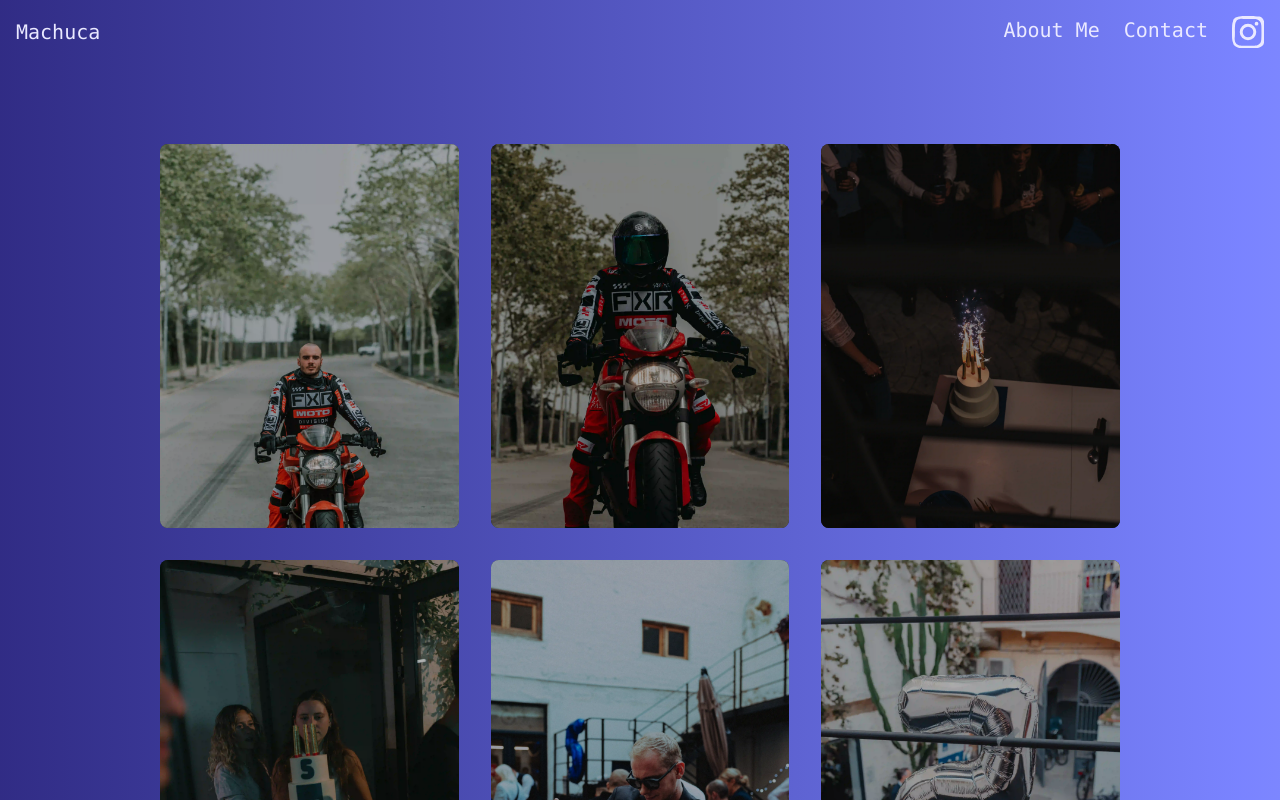
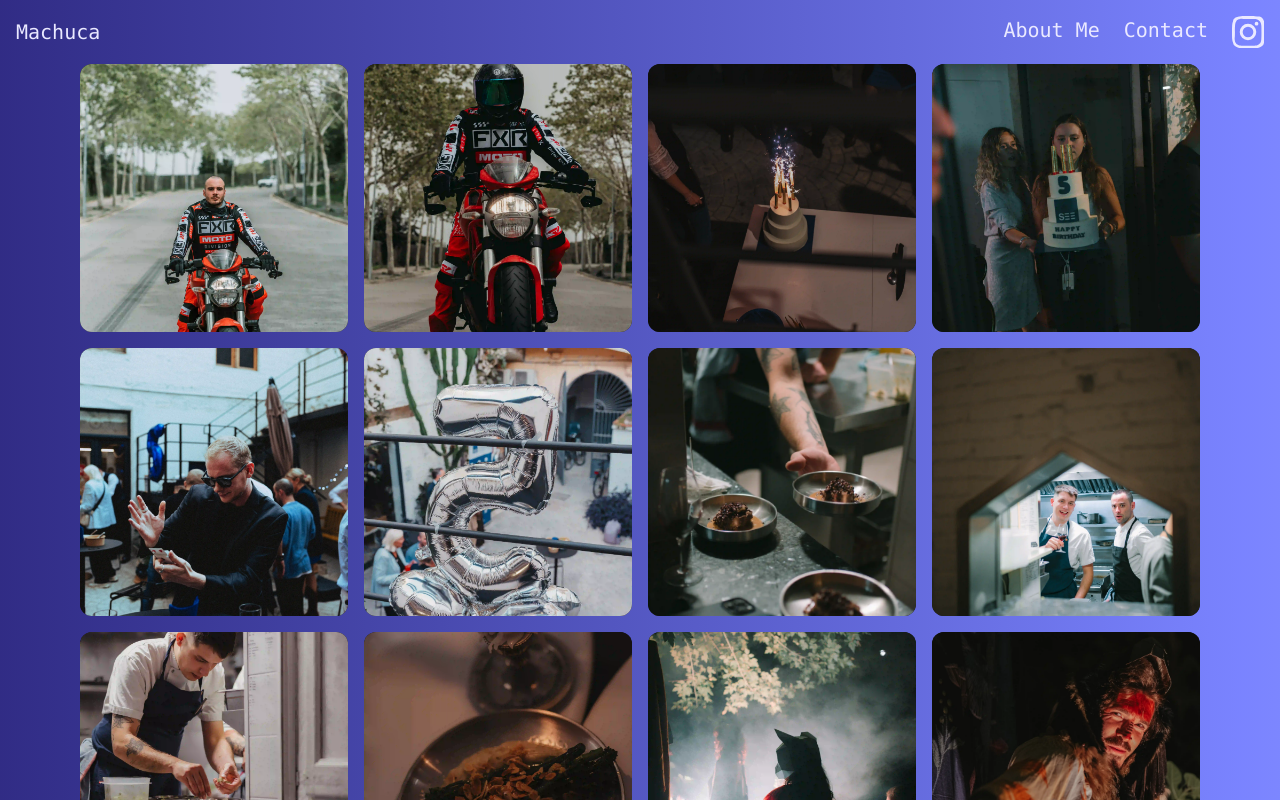
Before and after one commit to Machvca/portfoliophotos, a Next.js app: page /shootings in a window 1280 px wide. Shown: the top 800 px of the page. Built offline with nearby package versions, Linux system fonts and the light colour scheme; what @midudev/tailwind-animations would draw is missing.

Commit message:
shootings page fixed to a modal and gallery

```diff
--- a/app/components/ui/focus-cards.tsx
+++ /dev/null
@@ -1,141 +0,0 @@
-"use client";
-
-import React, { useState, useCallback, useEffect } from "react";
-import Image from "next/image";
-import { AnimatePresence, motion } from "framer-motion";
-import { cn } from "@/lib/utils";
-
-type CardData = {
-  title: string;
-  src: string;
-};
-
-export function FocusCards({ cards }: { cards: CardData[] }) {
-  const [hovered, setHovered] = useState<number | null>(null);
-  const [selectedImage, setSelectedImage] = useState<string | null>(null);
-  const [currentIndex, setCurrentIndex] = useState<number | null>(null);
-
-  const selectImage = useCallback(
-    (index: number) => {
-      setSelectedImage(cards[index].src);
-      setCurrentIndex(index);
-    },
-    [cards]
-  );
-
-  const goToPreviousImage = useCallback(() => {
-    if (currentIndex !== null && currentIndex > 0) {
-      const newIndex = currentIndex - 1;
-      setSelectedImage(cards[newIndex].src);
-      setCurrentIndex(newIndex);
-    }
-  }, [currentIndex, cards]);
-
-  const goToNextImage = useCallback(() => {
-    if (currentIndex !== null && currentIndex < cards.length - 1) {
-      const newIndex = currentIndex + 1;
-      setSelectedImage(cards[newIndex].src);
-      setCurrentIndex(newIndex);
-    }
-  }, [currentIndex, cards]);
-
-  useEffect(() => {
-    const handleKeyDown = (e: KeyboardEvent) => {
-      if (e.key === "Escape") {
-        setSelectedImage(null);
-        setCurrentIndex(null);
-      }
-      if (e.key === "ArrowLeft") goToPreviousImage();
-      if (e.key === "ArrowRight") goToNextImage();
-    };
-    window.addEventListener("keydown", handleKeyDown);
-    return () => window.removeEventListener("keydown", handleKeyDown);
-  }, [goToPreviousImage, goToNextImage]);
-
-  return (
-    <>
-      <div className="grid grid-cols-2 md:grid-cols-3 gap-4 md:gap-8 max-w-5xl mt-36 px-8 md:mx-auto md:px-8 w-full mb-16">
-        {cards.map((card, index) => (
-          <div
-            key={card.title}
-            onMouseEnter={() => setHovered(index)}
-            onMouseLeave={() => setHovered(null)}
-            onClick={() => selectImage(index)}
-            className={cn(
-              "rounded-lg relative bg-gray-900 dark:bg-neutral-900 overflow-hidden h-60 md:h-96 w-full transition-all duration-300 ease-out cursor-pointer",
-              hovered !== null && hovered !== index && "lg:blur-sm scale-[0.99]"
-            )}
-          >
-            <Image
-              src={card.src}
-              alt={card.title}
-              width={800}
-              height={600}
-              loading="lazy"
-              unoptimized
-              className="object-cover absolute inset-0"
-            />
-            <div
-              className={cn(
-                "absolute inset-0 bg-black/30 flex items-end py-8 px-4 transition-opacity duration-300",
-                hovered === index ? "opacity-0" : "opacity-100"
-              )}
-            />
-          </div>
-        ))}
-      </div>
-
-      <AnimatePresence>
-        {selectedImage && currentIndex !== null && (
-          <motion.div
-            className="fixed inset-0 bg-black bg-opacity-90 flex items-center justify-center z-50 cursor-zoom-out"
-            onClick={() => {
-              setSelectedImage(null);
-              setCurrentIndex(null);
-            }}
-            initial={{ opacity: 0 }}
-            animate={{ opacity: 1 }}
-            exit={{ opacity: 0 }}
-          >
-            <motion.div
-              onClick={(e) => e.stopPropagation()}
-              initial={{ scale: 0.8, opacity: 0 }}
-              animate={{ scale: 1, opacity: 1 }}
-              exit={{ scale: 0.8, opacity: 0 }}
-              transition={{ duration: 0.3 }}
-            >
-              <Image
-                src={selectedImage}
-                alt="Expanded"
-                width={1200}
-                height={1200}
-                loading="lazy"
-                unoptimized
-                className="max-w-full max-h-screen object-contain "
-              />
-            </motion.div>
-
-            <div
-              className="absolute left-4 top-1/2 transform -translate-y-1/2 text-terracota/70 hover:text-indigo-900 cursor-pointer z-50"
-              onClick={(e) => {
-                e.stopPropagation();
-                goToPreviousImage();
-              }}
-            >
-              <span className="text-4xl select-none">&lt;</span>
-            </div>
-            <div
-              className="absolute right-4 top-1/2 transform -translate-y-1/2 text-terracota/70 hover:text-terracota cursor-pointer z-50"
-              onClick={(e) => {
-                e.stopPropagation();
-                goToNextImage();
-              }}
-            >
-              <span className="text-4xl select-none">&gt;</span>
-            </div>
-          </motion.div>
-        )}
-      </AnimatePresence>
-    </>
-  );
-}
--- a/app/shootings/page.tsx
+++ b/app/shootings/page.tsx
@@ -1,4 +1,9 @@
-import { FocusCards } from "../components/ui/focus-cards";
+"use client";
+
+import { useState, useEffect, useCallback } from "react";
+import Image from "next/image";
+import { AnimatePresence, motion } from "framer-motion";
+import { IconArrowLeft, IconArrowRight } from "@tabler/icons-react";
 
 const shImages = [
   "/images/sh1.webp",
@@ -15,11 +20,106 @@ const shImages = [
   "/images/sh12.webp",
 ];
 
-export default function FocusCardsDemo() {
-  const cards = shImages.map((src, index) => ({
-    title: `Card ${index + 1}`,
-    src,
-  }));
+export default function PhotoGallery() {
+  const [selectedIndex, setSelectedIndex] = useState<number | null>(null);
 
-  return <FocusCards cards={cards} />;
+  const handleNext = useCallback(() => {
+    if (selectedIndex === null) return;
+    setSelectedIndex((prev) => (prev! + 1) % shImages.length);
+  }, [selectedIndex]);
+
+  const handlePrev = useCallback(() => {
+    if (selectedIndex === null) return;
+    setSelectedIndex((prev) => (prev! - 1 + shImages.length) % shImages.length);
+  }, [selectedIndex]);
+
+  const handleClose = useCallback(() => {
+    setSelectedIndex(null);
+  }, []);
+
+  // Navegación con teclado
+  useEffect(() => {
+    const handleKey = (e: KeyboardEvent) => {
+      if (e.key === "Escape") handleClose();
+      if (e.key === "ArrowRight") handleNext();
+      if (e.key === "ArrowLeft") handlePrev();
+    };
+    window.addEventListener("keydown", handleKey);
+    return () => window.removeEventListener("keydown", handleKey);
+  }, [handleClose, handleNext, handlePrev]);
+
+  return (
+    <div className="mx-auto max-w-6xl px-4 py-16">
+      {/* Grid de imágenes */}
+      <div className="grid grid-cols-2 sm:grid-cols-3 md:grid-cols-4 gap-4">
+        {shImages.map((src, index) => (
+          <motion.div
+            key={index}
+            whileHover={{ scale: 1.02 }}
+            className="relative aspect-square cursor-pointer overflow-hidden rounded-xl bg-neutral-900"
+            onClick={() => setSelectedIndex(index)}
+          >
+            <Image
+              src={src}
+              alt={`Photo ${index + 1}`}
+              fill
+              className="object-cover transition-transform duration-300 hover:scale-110"
+              sizes="(max-width: 768px) 50vw, (max-width: 1200px) 25vw, 20vw"
+            />
+          </motion.div>
+        ))}
+      </div>
+
+      {/* Modal con imagen ampliada */}
+      <AnimatePresence>
+        {selectedIndex !== null && (
+          <motion.div
+            key="overlay"
+            className="fixed inset-0 z-50 flex items-center justify-center bg-black/80 backdrop-blur-sm p-4"
+            initial={{ opacity: 0 }}
+            animate={{ opacity: 1 }}
+            exit={{ opacity: 0 }}
+            onClick={handleClose}
+          >
+            <motion.div
+              key={shImages[selectedIndex]}
+              className="relative flex items-center justify-center max-h-[85vh] max-w-5xl w-full"
+              initial={{ opacity: 0, scale: 0.95 }}
+              animate={{ opacity: 1, scale: 1 }}
+              exit={{ opacity: 0, scale: 0.95 }}
+              transition={{ type: "spring", stiffness: 120, damping: 15 }}
+              onClick={(e) => e.stopPropagation()} // No cerrar al hacer click en la imagen
+            >
+              <Image
+                src={shImages[selectedIndex]}
+                alt={`Selected ${selectedIndex + 1}`}
+                width={1200}
+                height={800}
+                className="rounded-lg object-contain w-auto h-auto max-h-[85vh] max-w-full"
+                priority
+              />
+
+              {/* Flecha izquierda */}
+              <button
+                onClick={handlePrev}
+                className="absolute left-3 top-1/2 -translate-y-1/2 text-white hover:text-gray-300"
+                aria-label="Anterior"
+              >
+                <IconArrowLeft size={40} />
+              </button>
+
+              {/* Flecha derecha */}
+              <button
+                onClick={handleNext}
+                className="absolute right-3 top-1/2 -translate-y-1/2 text-white hover:text-gray-300"
+                aria-label="Siguiente"
+              >
+                <IconArrowRight size={40} />
+              </button>
+            </motion.div>
+          </motion.div>
+        )}
+      </AnimatePresence>
+    </div>
+  );
 }
```
